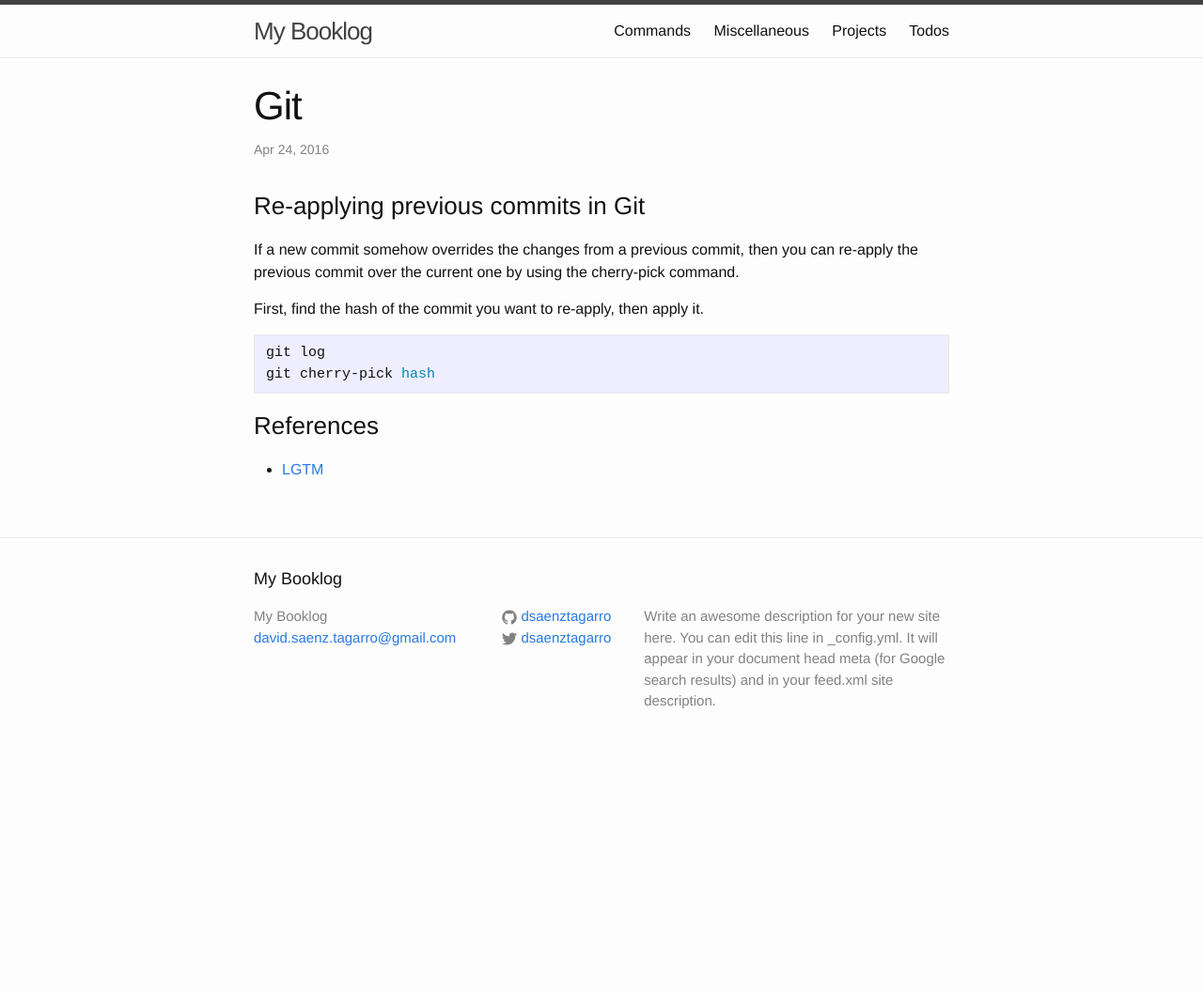
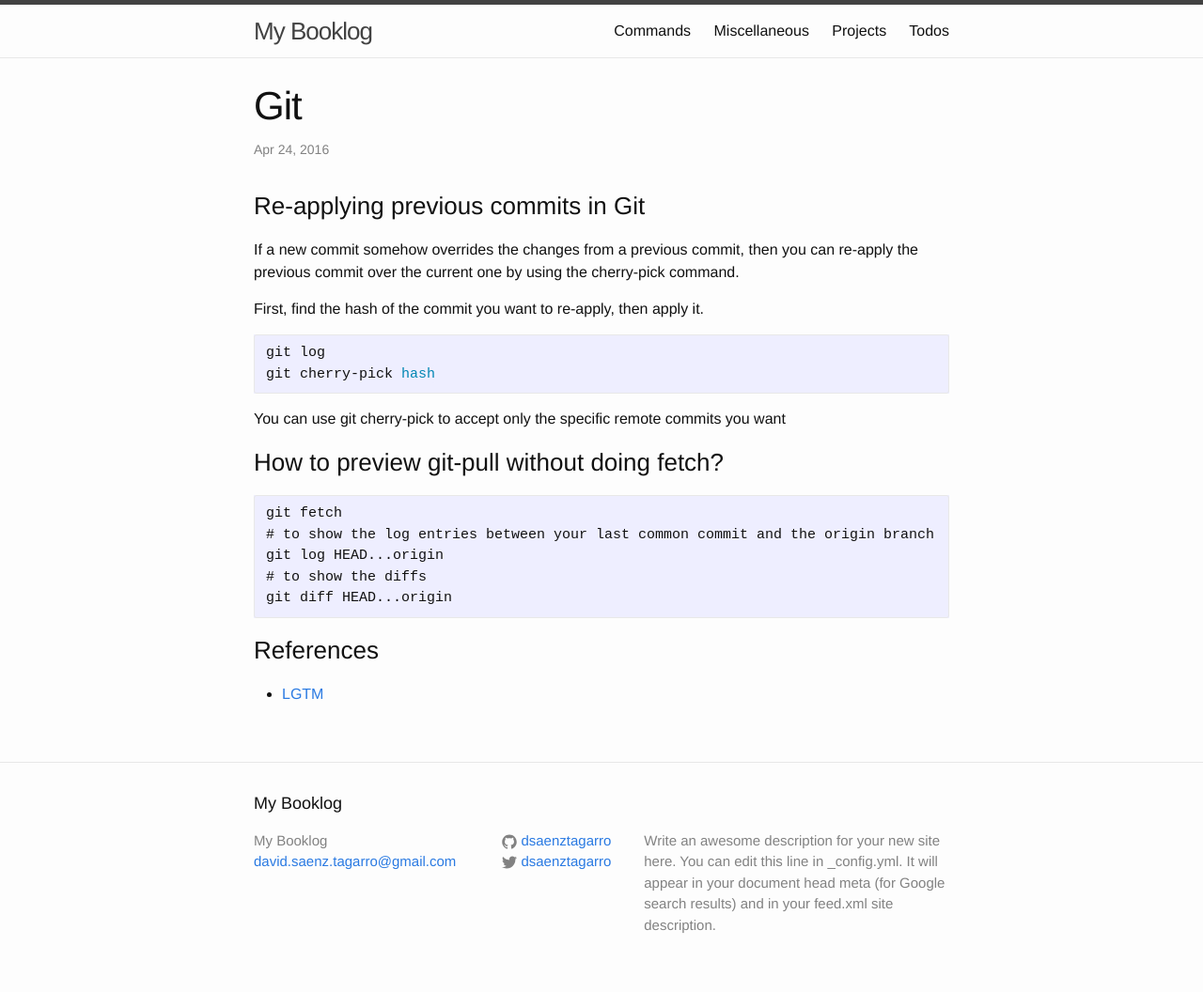
Before and after one commit to dsaenztagarro/booklog, a Jekyll site: the page built from _commands/git.md, in a window 1280 px wide. Shown: the whole page at 94% size. Built offline with Jekyll 4.4.1, drawn with Linux system fonts in a browser that asks for light colours; before the commit the page ends 900 px from its top, so only the background shows below that.

Commit message:
Adds to git command how to preview from remote branch

````diff
--- a/_commands/git.md
+++ b/_commands/git.md
@@ -15,6 +15,17 @@ First, find the hash of the commit you want to re-apply, then apply it.
 git log
 git cherry-pick hash
 ```
+You can use git cherry-pick to accept only the specific remote commits you want
+
+### How to preview git-pull without doing fetch?
+
+```
+git fetch
+# to show the log entries between your last common commit and the origin branch
+git log HEAD...origin
+# to show the diffs
+git diff HEAD...origin
+```
 
 ### References
 
````
